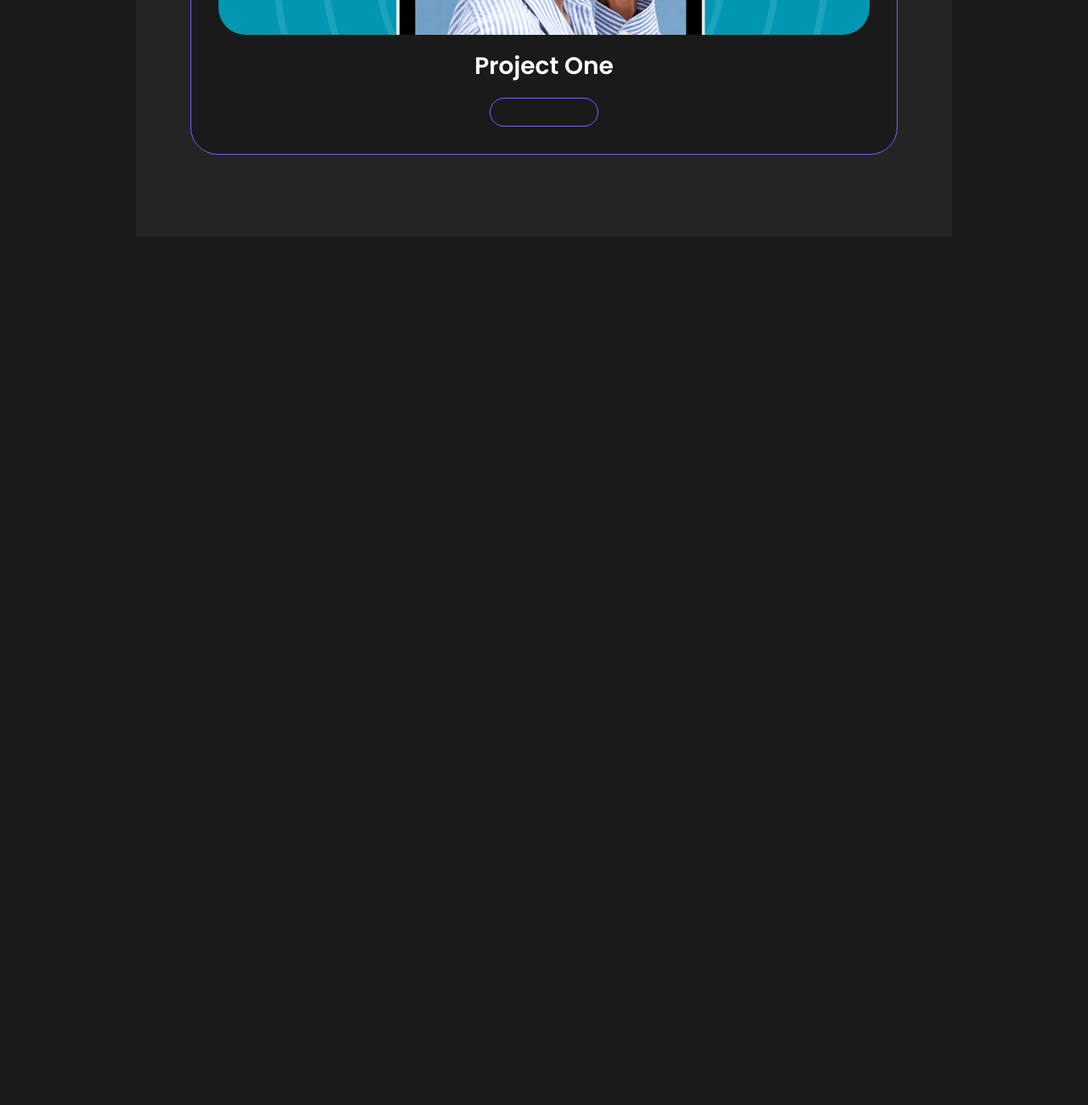
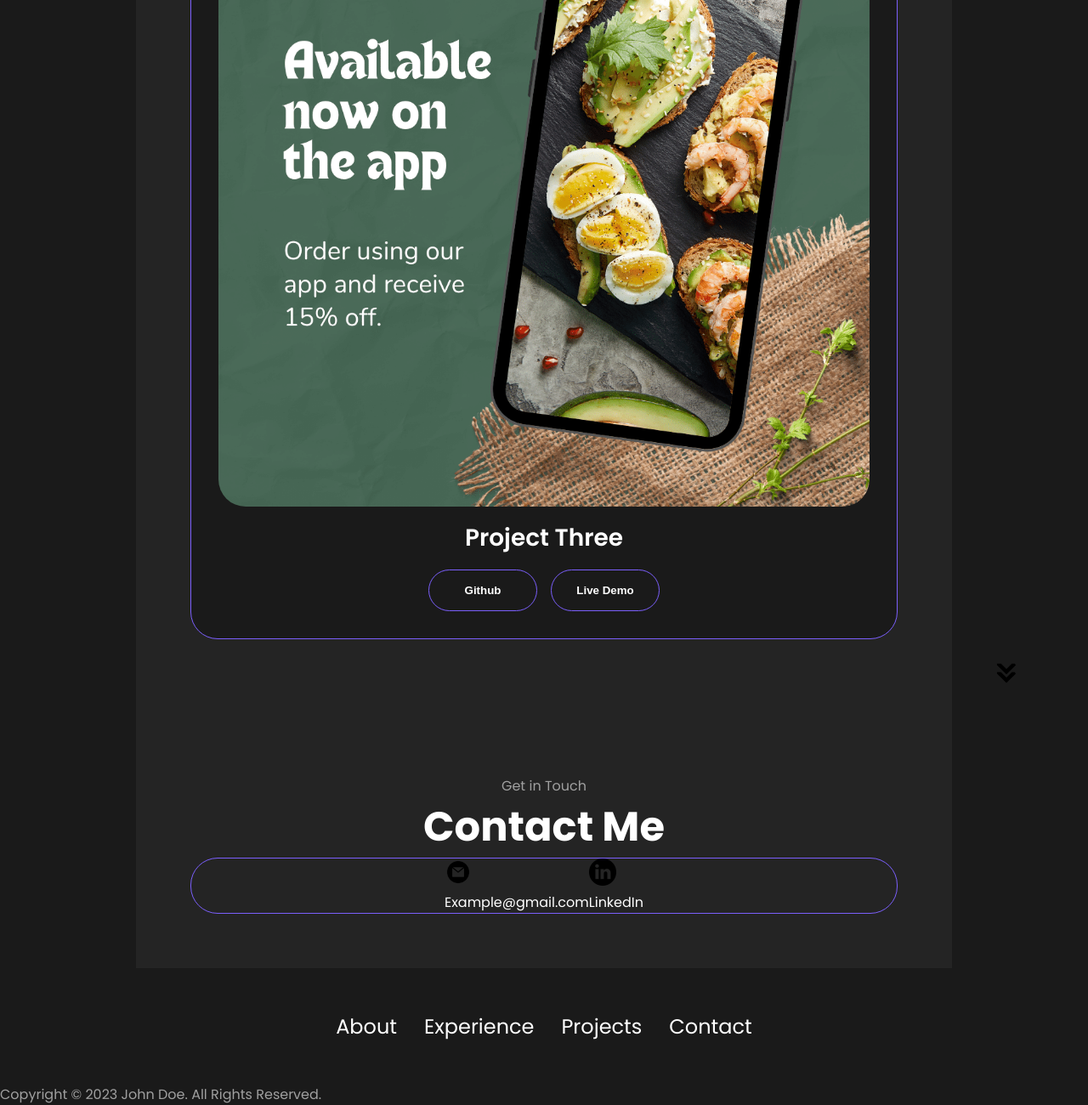
Before and after one commit to varunkoyyana/varunkoyyana.github.io, a plain HTML site: page index.html in a window 1280 px wide. Shown: the part 3525-4825 px from the top of the page at 85% size. Before the commit the page ends 3803 px from the top, so only its background shows below. Drawn offline with Linux system fonts and the light colour scheme.

Commit message:
Update index.html

```diff
--- a/index.html
+++ b/index.html
@@ -202,8 +202,120 @@
         <div class="about-containers">
           <div class="details-container color-container">
             <div class="article-container">
-                        <img src="./assets/project-1.png" alt="Project 1" class="project-img" />
+              <img
+                src="./assets/project-1.png"
+                alt="Project 1"
+                class="project-img"
+              />
             </div>
             <h2 class="experience-sub-title project-title">Project One</h2>
             <div class="btn-container">
-                        <button class="btn btn-color-2 project-btn" onclick="location.href='https://github.com/'">
+              <button
+                class="btn btn-color-2 project-btn"
+                onclick="location.href='https://github.com/'"
+              >
+                Github
+              </button>
+              <button
+                class="btn btn-color-2 project-btn"
+                onclick="location.href='https://github.com/'"
+              >
+                Live Demo
+              </button>
+            </div>
+          </div>
+          <div class="details-container color-container">
+            <div class="article-container">
+              <img
+                src="./assets/project-2.png"
+                alt="Project 2"
+                class="project-img"
+              />
+            </div>
+            <h2 class="experience-sub-title project-title">Project Two</h2>
+            <div class="btn-container">
+              <button
+                class="btn btn-color-2 project-btn"
+                onclick="location.href='https://github.com/'"
+              >
+                Github
+              </button>
+              <button
+                class="btn btn-color-2 project-btn"
+                onclick="location.href='https://github.com/'"
+              >
+                Live Demo
+              </button>
+            </div>
+          </div>
+          <div class="details-container color-container">
+            <div class="article-container">
+              <img
+                src="./assets/project-3.png"
+                alt="Project 3"
+                class="project-img"
+              />
+            </div>
+            <h2 class="experience-sub-title project-title">Project Three</h2>
+            <div class="btn-container">
+              <button
+                class="btn btn-color-2 project-btn"
+                onclick="location.href='https://github.com/'"
+              >
+                Github
+              </button>
+              <button
+                class="btn btn-color-2 project-btn"
+                onclick="location.href='https://github.com/'"
+              >
+                Live Demo
+              </button>
+            </div>
+          </div>
+        </div>
+      </div>
+      <img
+        src="./assets/arrow.png"
+        alt="Arrow icon"
+        class="icon arrow"
+        onclick="location.href='./#contact'"
+      />
+    </section>
+    <section id="contact">
+      <p class="section__text__p1">Get in Touch</p>
+      <h1 class="title">Contact Me</h1>
+      <div class="contact-info-upper-container">
+        <div class="contact-info-container">
+          <img
+            src="./assets/email.png"
+            alt="Email icon"
+            class="icon contact-icon email-icon"
+          />
+          <p><a href="mailto:examplemail@gmail.com">Example@gmail.com</a></p>
+        </div>
+        <div class="contact-info-container">
+          <img
+            src="./assets/linkedin.png"
+            alt="LinkedIn icon"
+            class="icon contact-icon"
+          />
+          <p><a href="https://www.linkedin.com">LinkedIn</a></p>
+        </div>
+      </div>
+    </section>
+    <footer>
+      <nav>
+        <div class="nav-links-container">
+          <ul class="nav-links">
+            <li><a href="#about">About</a></li>
+            <li><a href="#experience">Experience</a></li>
+            <li><a href="#projects">Projects</a></li>
+            <li><a href="#contact">Contact</a></li>
+          </ul>
+        </div>
+      </nav>
+      <p>Copyright &#169; 2023 John Doe. All Rights Reserved.</p>
+    </footer>
+    <script src="script.js"></script>
+  </body>
+</html>
```
Lines whose indentation alone changed are shown as unchanged.
